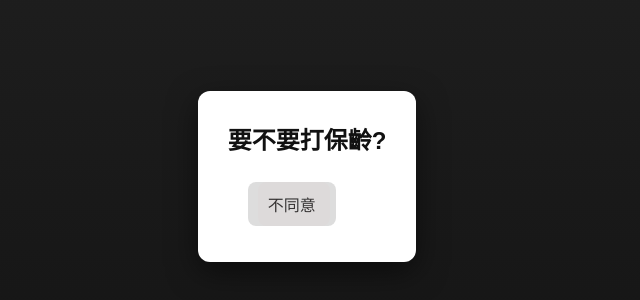
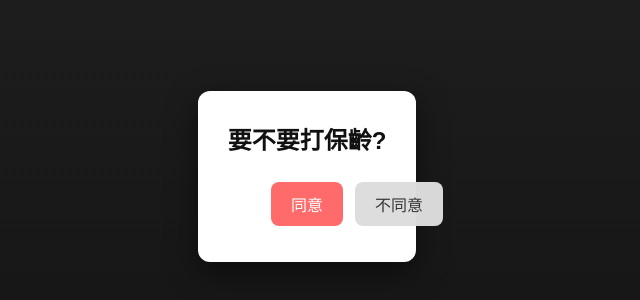
Before and after one commit to hanyu19700927-debug/-Bowling, a plain HTML site: page index.html in a window 1280 px wide. Shown: the part 224-524 px from the top of the page, without its empty margins (333-973 px from the left). Drawn offline with Linux system fonts and the light colour scheme.

Commit message:
Update style.css

```diff
--- a/style.css
+++ b/style.css
@@ -4,7 +4,15 @@ html,body{height:100%;margin:0;font-family:Arial,Helvetica,sans-serif;background
 .modal{position:fixed;inset:0;display:flex;align-items:center;justify-content:center}
 .dialog{background:var(--modal);padding:30px;border-radius:12px;box-shadow:0 10px 30px rgba(0,0,0,.5);text-align:center;max-width:90%;}
 .dialog h2{margin:0 0 20px;font-size:24px}
-.buttons{position:relative;height:56px;display:flex;align-items:center;justify-content:space-between;padding:0 20px}
+.buttons {
+  position: relative;
+  height: 56px;
+  display: flex;          /* 啟用彈性佈局 */
+  align-items: center;    /* 垂直置中 */
+  justify-content: center; /* 水平置中（這是關鍵） */
+  gap: 20px;              /* 設定兩個按鈕之間的間距，您可以自行調整數字 */
+  padding: 0 20px;
+}
 .btn{padding:10px 20px;margin:0 10px;border-radius:8px;border:0;cursor:pointer;font-size:16px}
 .btn:focus{outline:2px solid #ffd}
 .agree{background:var(--accent);color:#fff}
```
